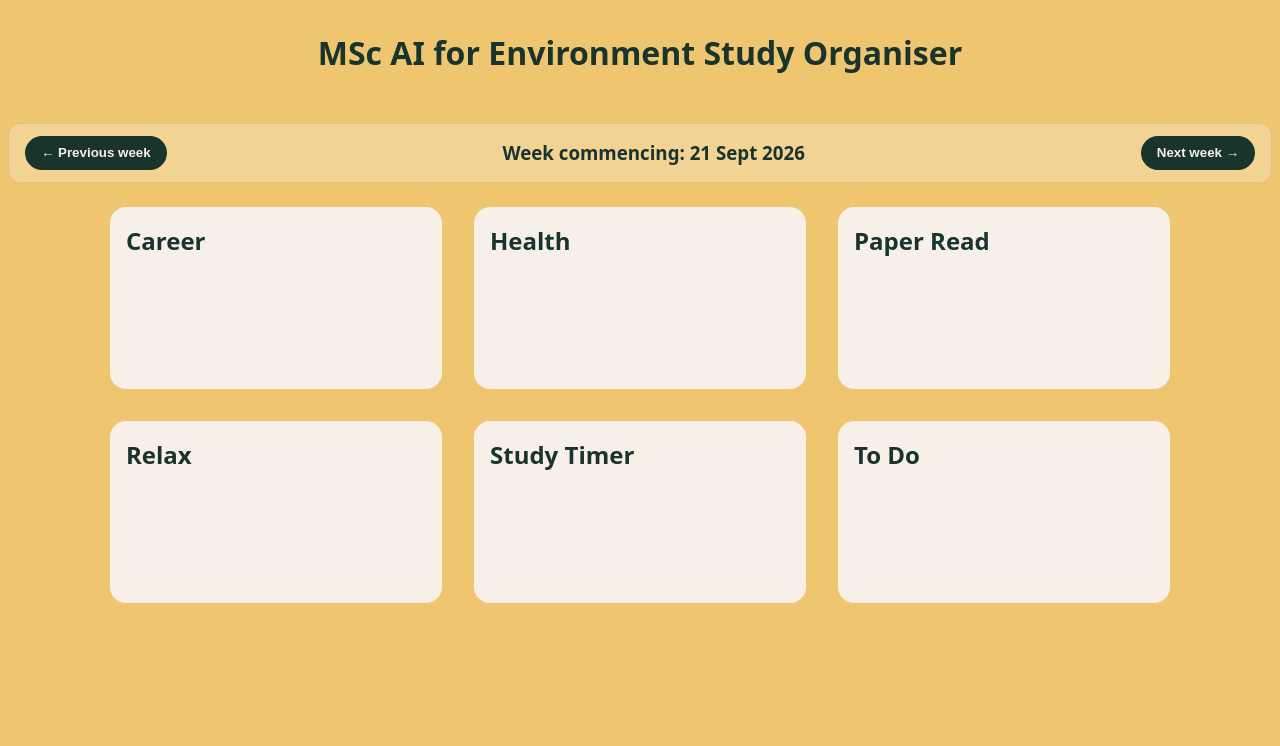
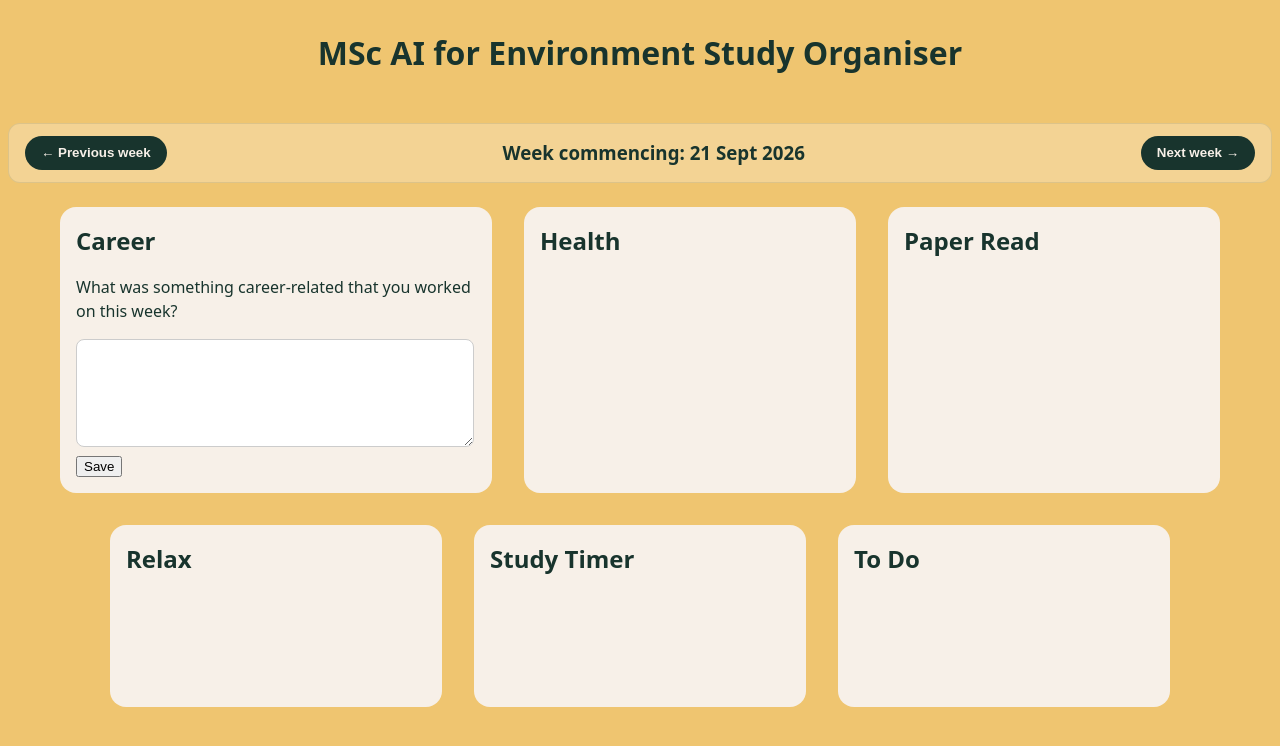
Before and after one commit to RowanKinross/MSc_AI_Environment_Study_Timer, a React (Vite) app: page / in a window 1280 px wide. Shown: the top 746 px of the page. Built offline with nearby package versions, Linux system fonts and the light colour scheme.

Commit message:
career related content

```diff
--- a/src/career/career.css
+++ b/src/career/career.css
@@ -0,0 +1,13 @@
+.career-question {
+  text-wrap: wrap;
+  word-wrap: break-word;
+  overflow-wrap: break-word;
+}
+
+.career-input {
+  width: 95%;
+  padding: 0.5rem;
+  border-radius: 8px;
+  border: 1px solid #ccc;
+  font-size: 1rem;
+}
--- a/src/career/career.jsx
+++ b/src/career/career.jsx
@@ -1,7 +1,14 @@
+import './career.css'
+
 function Career() {
   return (
     <section>
       <h2>Career</h2>
+      <p className="career-question"> What was something career-related that you worked on this week?</p>
+      <form>
+         <textarea name="careerGoal" className="career-input" rows="5" />
+      </form>
+      <button type="submit">Save</button>
     </section>
   )
 }
--- a/src/style.css
+++ b/src/style.css
@@ -82,6 +82,7 @@ h2 {
 
 section {
   min-width: 300px;
+  max-width: 400px;
   min-height: 150px;
   background: var(--lighter);
   padding: 1rem;
```
